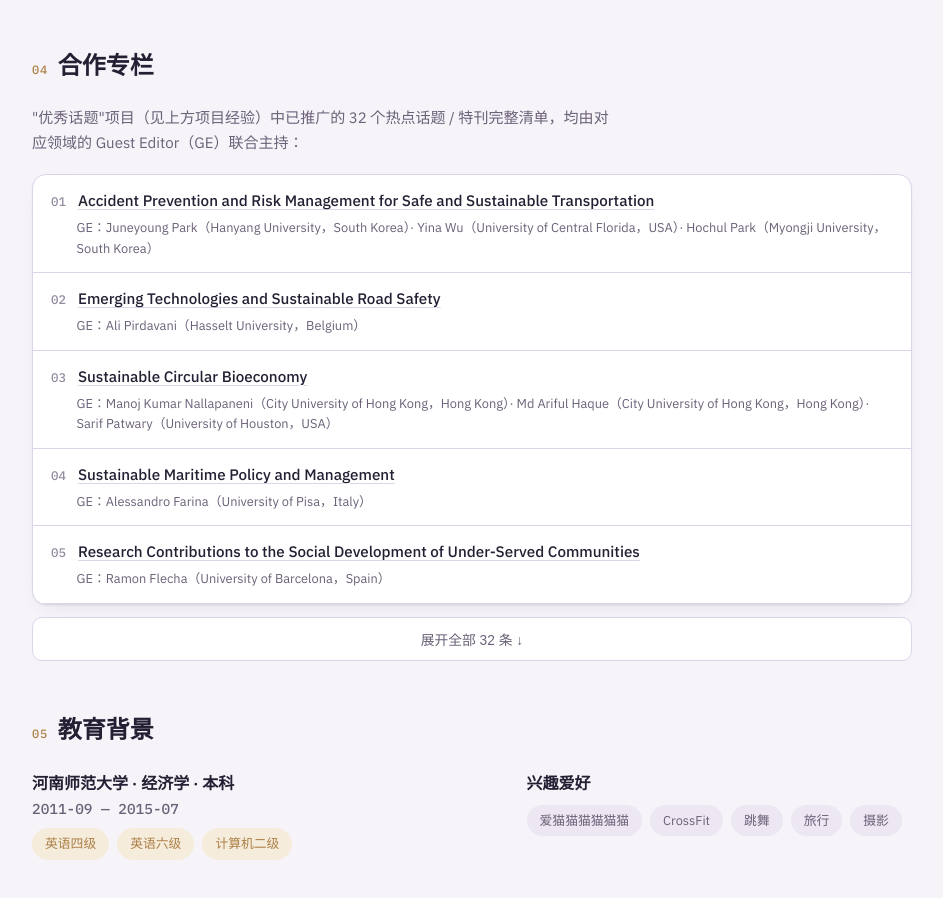
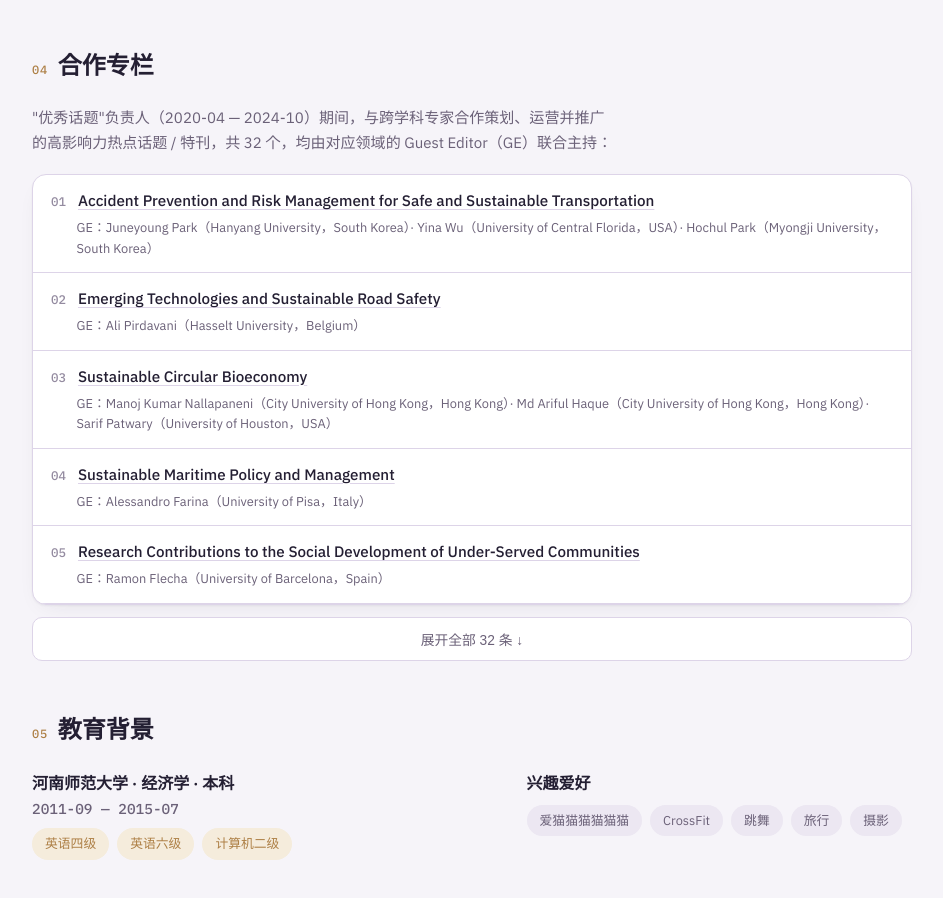
Before and after one commit to NicoleWang-NJFMTLW/resume-cn, a plain HTML site: page index.html in a window 1280 px wide. Shown: the part 3084-3982 px from the top of the page, without its empty margins (168-1111 px from the left). Drawn offline with Linux system fonts and the light colour scheme.

Commit message:
恢复合作专栏原有介绍文字，去掉'成功层'这一表述

```diff
--- a/index.html
+++ b/index.html
@@ -897,7 +897,7 @@
 
   <section id="topics">
     <div class="section-head"><span class="idx">04</span><h2>合作专栏</h2></div>
-    <p class="section-lede">"优秀话题"项目（见上方项目经验）中已推广的 32 个热点话题 / 特刊完整清单，均由对应领域的 Guest Editor（GE）联合主持：</p>
+    <p class="section-lede">"优秀话题"负责人（2020-04 — 2024-10）期间，与跨学科专家合作策划、运营并推广的高影响力热点话题 / 特刊，共 32 个，均由对应领域的 Guest Editor（GE）联合主持：</p>
     <ol class="topic-list">
       <li class="topic-row"><div class="topic-line"><span class="topic-idx num">01</span><a class="topic-title" href="https://www.mdpi.com/journal/sustainability/special_issues/Safe_Transportation_Sus" target="_blank" rel="noopener">Accident Prevention and Risk Management for Safe and Sustainable Transportation</a></div><div class="topic-ge">GE：Juneyoung Park（Hanyang University，South Korea）· Yina Wu（University of Central Florida，USA）· Hochul Park（Myongji University，South Korea）</div></li>
       <li class="topic-row"><div class="topic-line"><span class="topic-idx num">02</span><a class="topic-title" href="https://www.mdpi.com/journal/sustainability/special_issues/Emerging_Technologies_Road_Safety" target="_blank" rel="noopener">Emerging Technologies and Sustainable Road Safety</a></div><div class="topic-ge">GE：Ali Pirdavani（Hasselt University，Belgium）</div></li>
```
